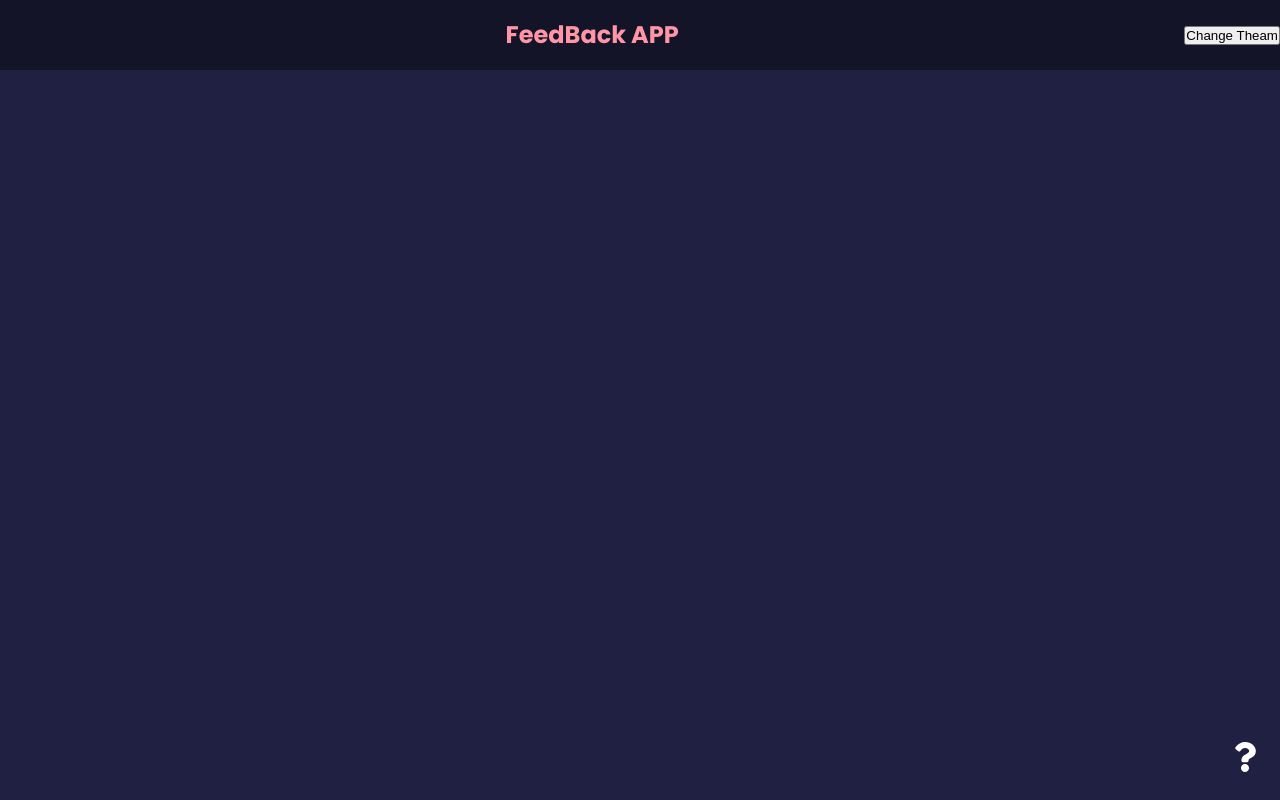
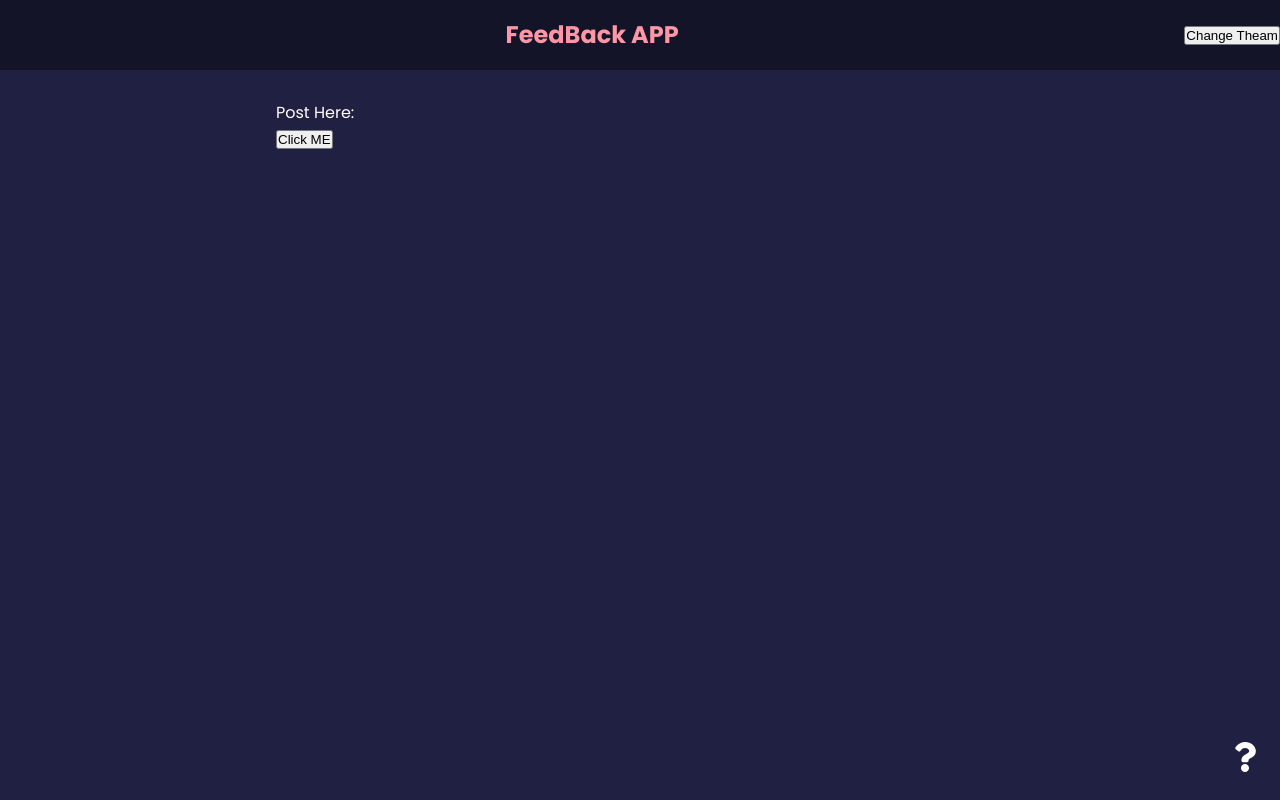
Before and after one commit to arub9090/Feedback_App, a React (Create React App) app: page /post in a window 1280 px wide. Built offline with nearby package versions, Linux system fonts and the light colour scheme.

Commit message:
ADD useNavigate

```diff
--- a/src/App.js
+++ b/src/App.js
@@ -54,7 +54,7 @@
 
             <Route path="/about" element={<AboutPage />}></Route>
 
-            <Route path='/post/:id/:user_name' element={<Post />}></Route>
+            <Route path='/post/*' element={<Post />}></Route>
 
           </Routes>
           <AboutIconLink />
--- a/src/components/Post.jsx
+++ b/src/components/Post.jsx
@@ -1,10 +1,28 @@
-import {useParams} from 'react-router-dom'
+import {Navigate, useNavigate, Routes, Route} from 'react-router-dom'
 function Post() {
-    const params= useParams();
+
+    const status=200;
+    const navigate= useNavigate();
+    if(status===404){
+        return <Navigate to='/notfound'/>
+    }
+
+    const onClick = () => {
+        console.log("Hello I got u");
+        navigate('/about');
+    }
+
     return (
         <div>
-            <p>Post ID: {params.id}</p>
-            <p>Post Given by : {params.user_name}</p>
+            <p>Post Here: </p>
+
+            <button onClick={onClick}>Click ME</button>
+
+            <Routes>
+            <Route path='/show' element={<h1>Hello World Its Arif Rubayet</h1>}/>
+
+            </Routes>
+
         </div>
     )
 }
```
Also changed, not shown: 1 other file (tests, documents, lock files or other folders).
